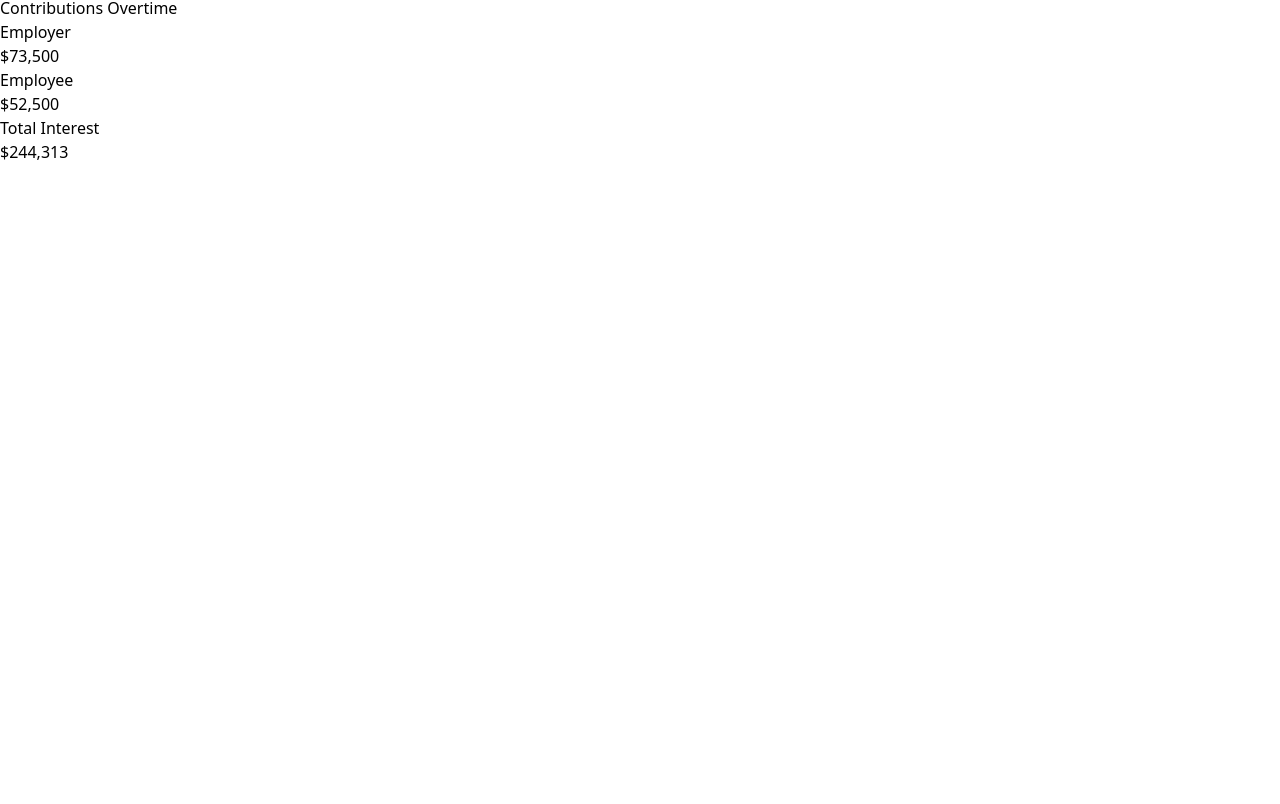
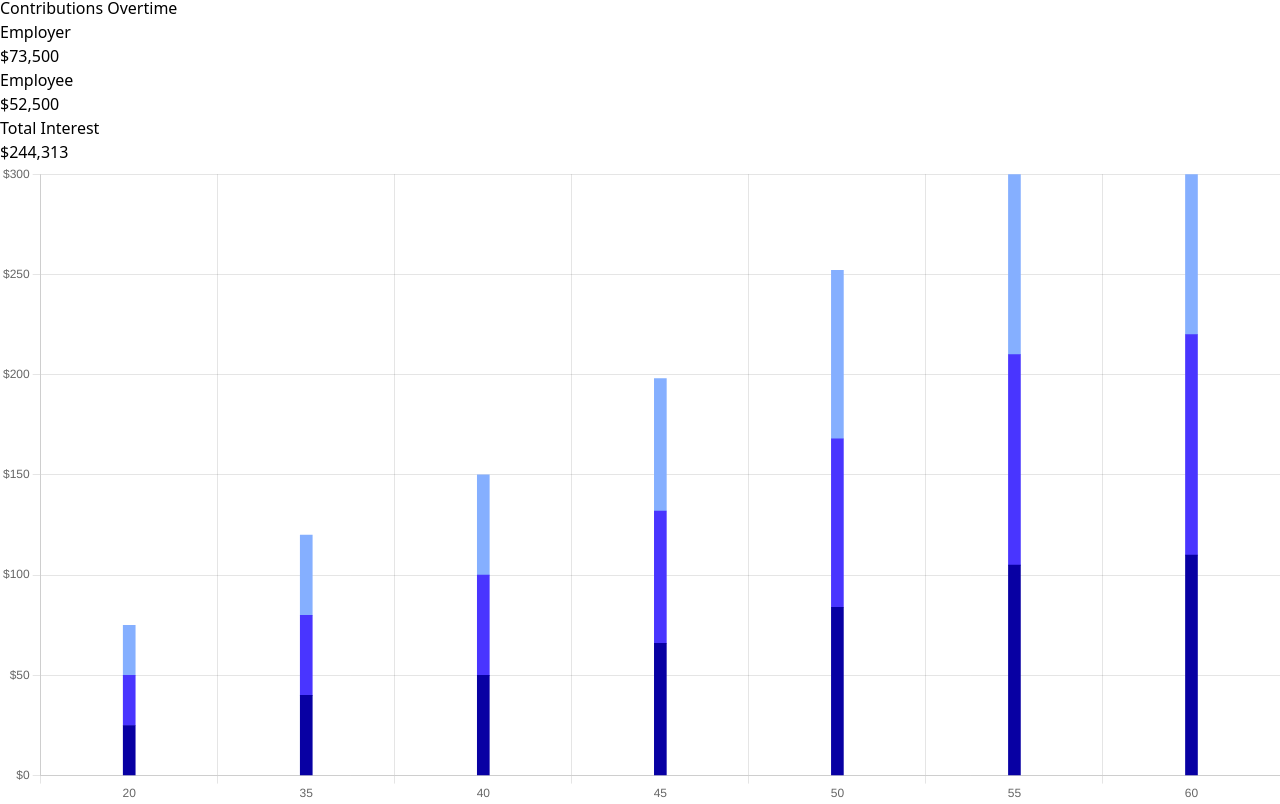
Before and after one commit to TarunBharti7/RapidQuest, a React (Vite) app: page / in a window 1280 px wide. Shown: the part 1016-1820 px from the top of the page. Before the commit the page ends 1180 px from the top, so only its background shows below. Built offline with nearby package versions, Linux system fonts and the light colour scheme.

Commit message:
adding chart ui

```diff
--- a/package.json
+++ b/package.json
@@ -14,9 +14,12 @@
     "@emotion/styled": "^11.11.0",
     "@mui/icons-material": "^5.15.3",
     "@mui/material": "^5.15.3",
+    "chart.js": "^4.4.1",
     "react": "^18.2.0",
+    "react-chartjs-2": "^5.2.0",
     "react-dom": "^18.2.0",
-    "react-icons": "^4.12.0"
+    "react-icons": "^4.12.0",
+    "recharts": "^2.10.4"
   },
   "devDependencies": {
     "@types/react": "^18.2.43",
--- a/src/App.jsx
+++ b/src/App.jsx
@@ -1,16 +1,44 @@
-import React from 'react'
-import Navbar from './component/Navbar'
+import React, { useState } from 'react'
 import HomePage from './component/HomePage'
 import HeroSection from './component/HeroSection'
+import BarChartPage from './component/BarChartPage'
+import { UserData } from './component/Constant'
+
 
 const App = () => {
+
+  const [userData, setUserData] = useState({
+    labels: UserData.map((data) => data.year),
+    datasets: [
+      {
+        label: '',
+        data: UserData.map((data) => data.userGain),
+        backgroundColor: ['#0800A3'],
+        barThickness: 12,
+      },
+      {
+        label: '',
+        data: UserData.map((data) => data.userGain),
+        backgroundColor: ['#4935FF'],
+        barThickness: 12,
+      },
+      {
+        label: '',
+        data: UserData.map((data) => data.userGain),
+        backgroundColor: ['#85AFFF'],
+        barThickness: 12,
+      },
+    ],
+  });
+
   return (
     <div>
-      {/* <Navbar/> */}
-      <HomePage/>
+      < HomePage />
 
-      <HeroSection/>
-    </div>
+      <HeroSection />
+      <BarChartPage charData={userData} />
+
+    </div >
   )
 }
 
--- /dev/null
+++ b/src/component/BarChartPage.jsx
@@ -0,0 +1,46 @@
+import { Bar } from 'react-chartjs-2';
+import { Chart as ChartJS } from 'chart.js/auto';
+
+const BarChartPage = ({ charData }) => {
+  const options = {
+    plugins: {
+      legend: false,
+      title: {
+        display: false,
+        text: 'Rapid Quest',
+      },
+      customCanvasBackgroundColor: {
+        color: 'lightGreen',
+      },
+    },
+    layout: {
+      margin: {
+        top: 30,
+      },
+    },
+    responsive: true,
+    scales: {
+      x: {
+        stacked: true,
+      },
+      y: {
+        stacked: true,
+        min: 0,
+        max: 300,
+        with: 60,
+        stepSize: 100,
+        ticks: {
+          callback: (value) => `$${value}`,
+        },
+      },
+    },
+  };
+
+  return (
+    <div className='w-[310px] mt-6 pl-7 mb-20'>
+      <Bar data={charData} options={options} />
+    </div>
+  );
+};
+
+export default BarChartPage;
--- /dev/null
+++ b/src/component/Constant.jsx
@@ -0,0 +1,44 @@
+export const UserData = [
+    {
+      id: 1,
+      year: 20,
+      userGain: 25,
+      userLost: 70,
+    },
+    {
+      id: 2,
+      year: 35,
+      userGain: 40,
+      userLost: 120,
+    },
+    {
+      id: 3,
+      year: 40,
+      userGain: 50,
+      userLost: 150,
+    },
+    {
+      id: 4,
+      year: 45,
+      userGain: 66,
+      userLost: 200,
+    },
+    {
+      id: 5,
+      year: 50,
+      userGain: 84,
+      userLost: 250,
+    },
+    {
+      id: 5,
+      year: 55,
+      userGain: 105,
+      userLost: 300,
+    },
+    {
+      id: 5,
+      year: 60,
+      userGain: 110,
+      userLost: 310,
+    },
+  ];
--- a/src/component/HeroSection.jsx
+++ b/src/component/HeroSection.jsx
@@ -2,7 +2,7 @@ import React from 'react'
 
 const HeroSection = () => {
     return (
-        <div className='mb-52 mt-10'>
+        <div className='mb-8 mt-10'>
             {/* Retirement Section */}
             <div className='pl-7 mb-4'>
                 <p className='font-serif text-xs font-bold text-indigo-700'>Retirement Income</p>
--- a/src/component/HomePage.jsx
+++ b/src/component/HomePage.jsx
@@ -24,7 +24,7 @@ const HomePage = () => {
                 src="https://encrypted-tbn0.gstatic.com/images?q=tbn:ANd9GcQyRXOat2wRgu6aCu4dR6nrZ8BKsdQnFWwkPg&usqp=CAU" alt=""
             />
             <div>
-                <h1 className='font-bold font-serif mt-8 text-1xl text-slate-800'>Hi Mike,</h1>
+                <h1 className='font-bold font-serif mt-8 text-2xl text-slate-800'>Hi Mike,</h1>
                 <p className='font-medium font-sans text-slate-700 text-xs'>welcome back.</p>
             </div>
         </div>
```
Also changed, not shown: 1 other file (tests, documents, lock files or other folders).
